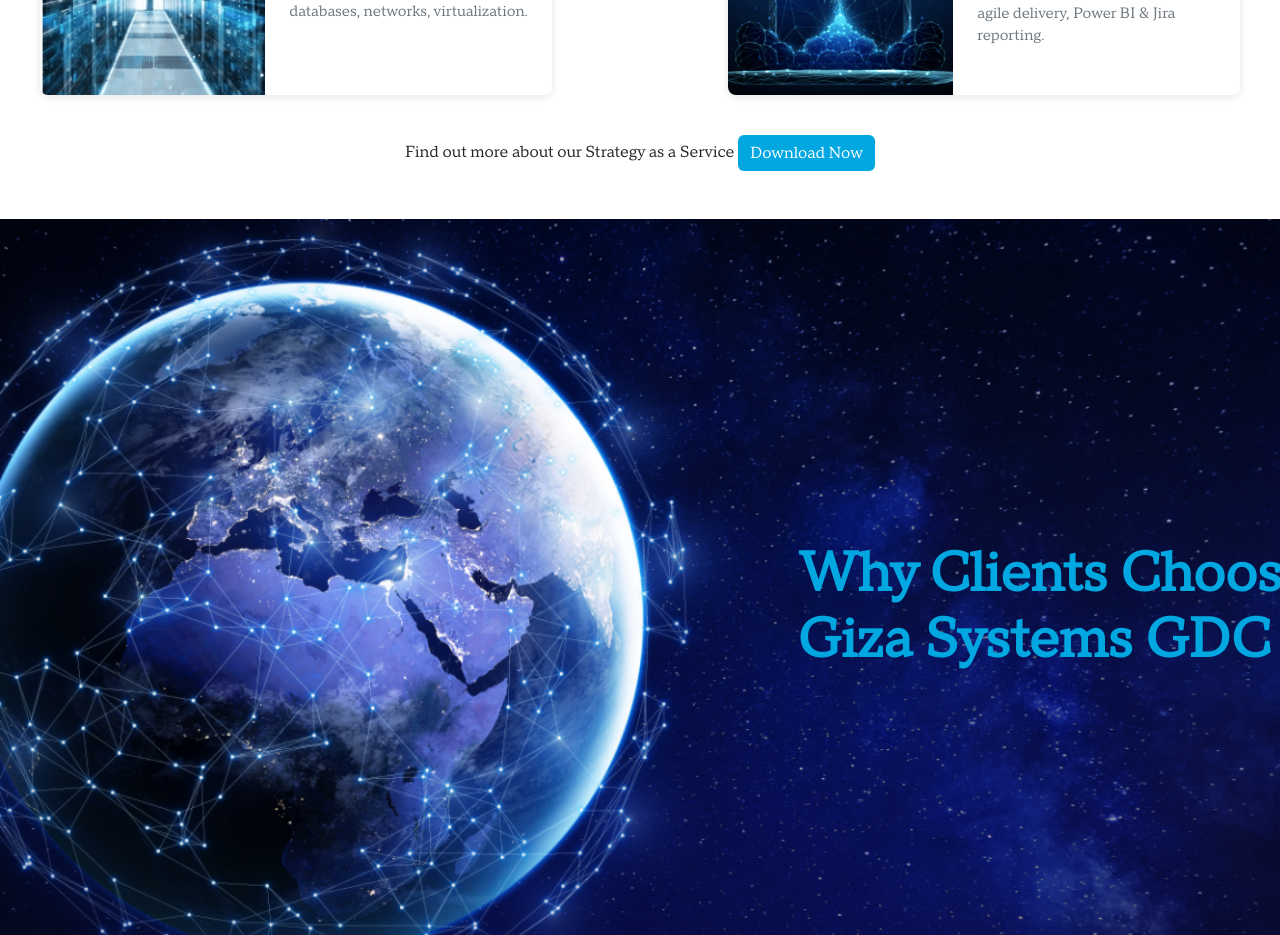
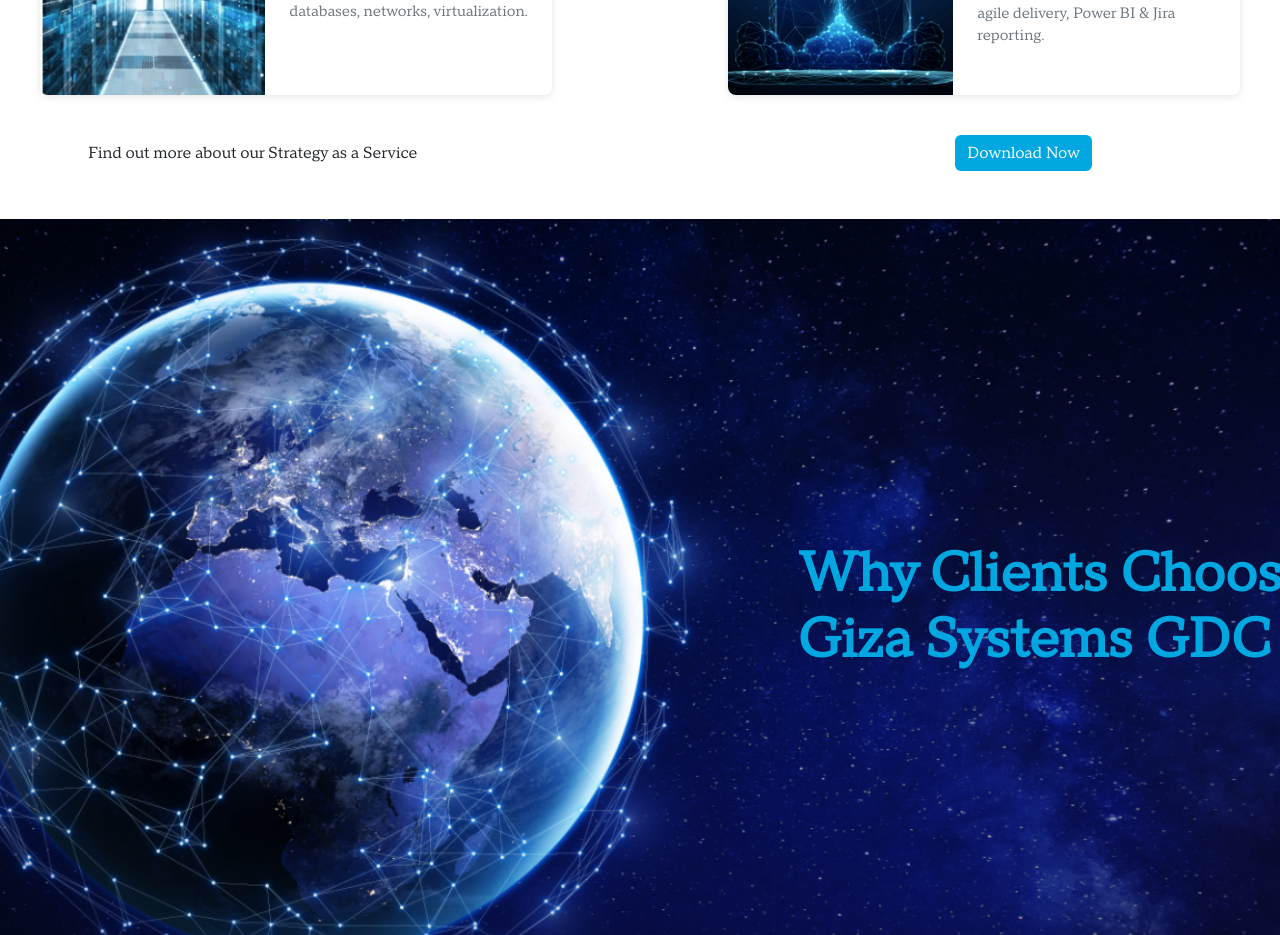
Before and after one commit to TRamadan/GizaSystemsApp, an Angular app: page / in a window 1280 px wide. Shown: the part 4560-5495 px from the top of the page. Built offline with nearby package versions, Linux system fonts and the light colour scheme; a web font is replaced by a local one.

Commit message:
fix: strategy-section

```diff
--- a/src/app/components/home/strategy-section/strategy-section.component.html
+++ b/src/app/components/home/strategy-section/strategy-section.component.html
@@ -14,7 +14,7 @@
   </div>
 
   <div class="row my-4">
-    <div class="col-md-12 text-center">
+    <div class="col-md-11 px-5 d-flex justify-content-between align-items-center text-center">
       <span>
         Find out more about our Strategy as a Service
       </span>
```
